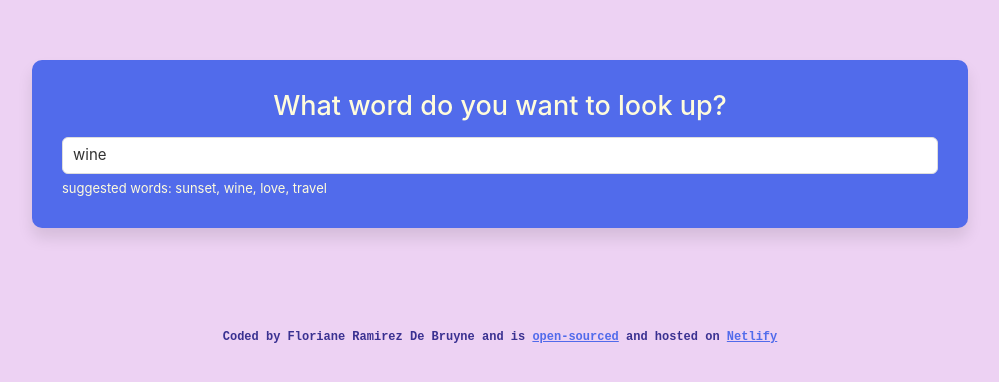
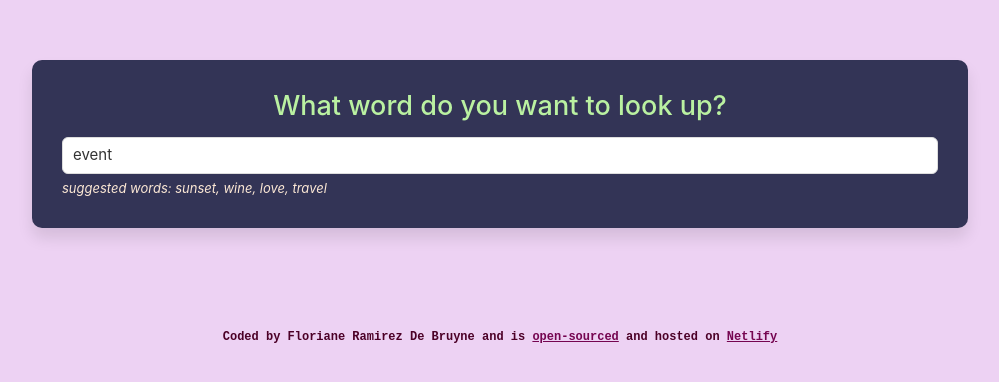
Before and after one commit to floradb26/dictionary-app, a React (Create React App) app: page / in a window 1280 px wide. Shown: the top 382 px of the page, without its empty margins (140-1139 px from the left). Built offline with nearby package versions, Linux system fonts and the light colour scheme; no server answers.

Commit message:
CSS Update and main definition updated

```diff
--- a/src/App.css
+++ b/src/App.css
@@ -1,5 +1,5 @@
 body {
-  background-color: #EDD2F3;
+  background-color:#EDD2F3;
 }
 
 a{
@@ -20,9 +20,9 @@ margin: 0 auto;
   font-family: monospace;
   font-weight: bold;
   font-size: 12px;
-  color: #3a3191;
+  color: #4C0027;
 }
 
 .footer a {
-color: #516BEB;
+color: #750550;
 }
--- a/src/App.js
+++ b/src/App.js
@@ -7,7 +7,7 @@ export default function App() {
       <div className="container">
       <header className="App-header">
         <main>
-        <Dictionary defaultKeyword="wine" />
+        <Dictionary defaultKeyword="event" />
       </main>
       </header>
       <footer className="footer mb-5">Coded by Floriane Ramirez De Bruyne and is <a href="https://github.com/floradb26/dictionary-app" rel="noreferrer">open-sourced</a> and hosted on <a href="https://naughty-swanson-5a74d2.netlify.app/" rel="noreferrer">Netlify</a></footer>
--- a/src/Dictionary.css
+++ b/src/Dictionary.css
@@ -1,19 +1,19 @@
 h1 {
     margin-bottom: 15px;
-    color: #FFFCDC;
+    color: #BAF1A1;
     font-size: 27px;
     text-align: center;
 }
 
 .Dictionary {
-    color: #516BEB;
+    color: #CFF6CF;
 }
 
 .Dictionary section {
-    background: #516BEB;
+    background: #333456;
     border-radius: 10px;
     box-shadow: 0 10px 15px rgb(0 0 0 / 10%);
-    color:#FFFCDC;
+    color:#FCE8D5;
     font-size: 15px;
     margin: 20px 0;
     padding: 30px;
--- a/src/Dictionary.js
+++ b/src/Dictionary.js
@@ -51,7 +51,7 @@ export default function Dictionary(props) {
                  <input type="search" onChange={handleKeywordChange}
                  defaultValue={props.defaultKeyword} />
                  </form>
-                 <div className="hint">suggested words: sunset, wine, love, travel</div>
+                 <div className="hint"><em>suggested words: sunset, wine, love, travel</em></div>
                  </section>
                  <Results results={results}/>
                  <Photos photos={photos} />
--- a/src/Meaning.css
+++ b/src/Meaning.css
@@ -5,7 +5,8 @@
 }
 
 .Meaning .definition {
-    color: #161853;
+    color: #BAF1A1;
+    font-weight: bold;
 }
 
 .Meaning .exemple {
```
